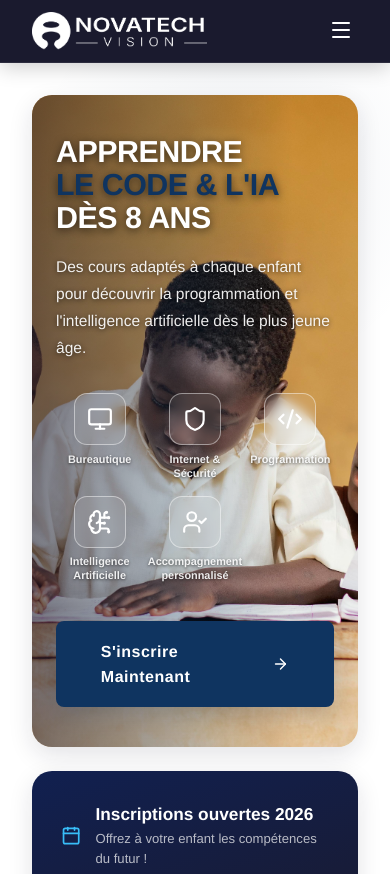
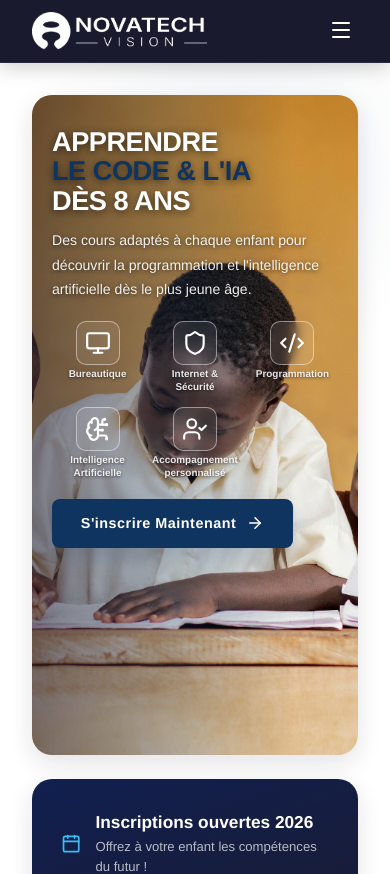
Before and after one commit to novaghislain/projetnovatech, a React (Vite) app in the folder frontend/: page / in a window 390 px wide. Shown: the top 874 px of the page. Built offline with nearby package versions, Linux system fonts and the light colour scheme; no server answers.

Commit message:
fix: agrandir le cadre du hero sur mobile à 660px et optimiser les espacements

```diff
--- a/frontend/src/pages/Home.css
+++ b/frontend/src/pages/Home.css
@@ -1268,7 +1268,7 @@
 
   .hero-main {
     border-radius: var(--radius-lg);
-    min-height: 420px;
+    min-height: 660px;
   }
 
   .sidebar-card--cta {
@@ -1317,11 +1317,17 @@
 
 @media (max-width: 640px) {
   .hero-text-block {
-    padding: 2.5rem 1.5rem;
+    padding: 2rem 1.25rem;
   }
 
   .hero-text-block h1 {
-    font-size: 1.9rem;
+    font-size: 1.7rem;
+    margin-bottom: 0.8rem;
+  }
+
+  .hero-text-block p {
+    font-size: 0.88rem;
+    margin-bottom: 1.2rem;
   }
 
   .hero-sidebar {
@@ -1348,12 +1354,29 @@
   .hero-programs {
     display: grid;
     grid-template-columns: repeat(3, 1fr);
-    gap: 1rem 0.5rem;
+    gap: 0.8rem 0.4rem;
     justify-items: center;
+    margin-bottom: 1.2rem;
+  }
+
+  .hero-program-icon {
+    width: 44px;
+    height: 44px;
+    border-radius: 10px;
   }
 
   .hero-program-item {
     max-width: 85px;
+    gap: 0.2rem;
+  }
+
+  .hero-program-item span {
+    font-size: 0.62rem;
+  }
+
+  .hero-cta-btn {
+    padding: 0.8rem 1.8rem;
+    font-size: 0.9rem;
   }
 
   .section-title {
```
